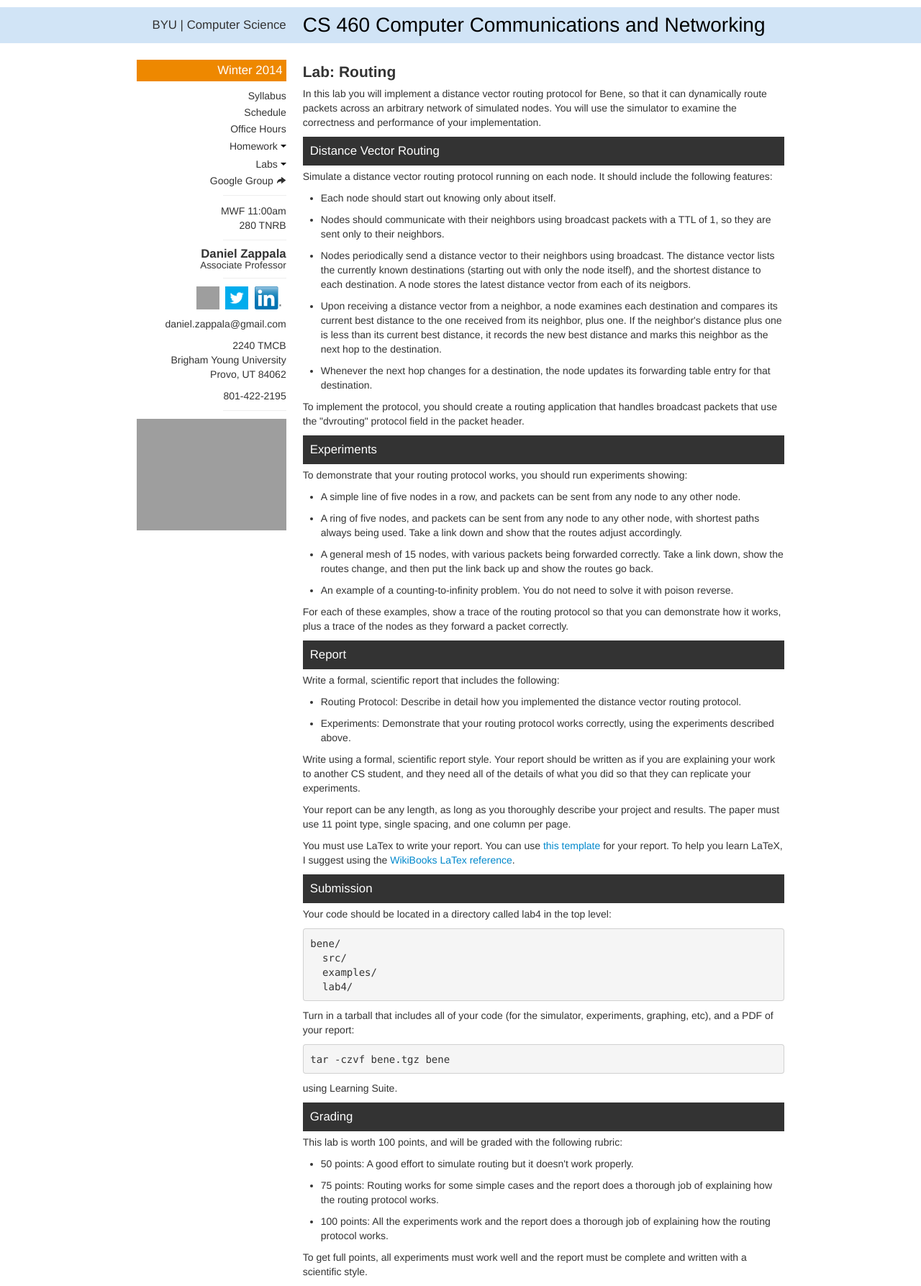
After one commit to zappala/cs460, a Flask app: page /winter-2014/labs/routing in a window 1280 px wide. The commit adds this page. Shown: the whole page at 72% size. Run offline with Flask 2, Linux system fonts and the light colour scheme; some libraries are stand-ins or nearby versions; grey boxes are pictures that could not be loaded.

Commit message:
Added routing lab.

```diff
--- /dev/null
+++ b/templates/winter-2014/labs/routing.html
@@ -0,0 +1,128 @@
+{% extends "winter-2014/sidebar.html" %}
+
+{% block page %}
+
+{% filter markdown %}
+
+# Lab: Routing
+
+In this lab you will implement a distance vector routing protocol for
+Bene, so that it can dynamically route packets across an arbitrary
+network of simulated nodes. You will use the simulator to examine the
+correctness and performance of your implementation.
+
+## Distance Vector Routing
+
+Simulate a distance vector routing protocol running on each node. It should
+include the following features:
+
+* Each node should start out knowing only about itself.
+
+* Nodes should communicate with their neighbors using broadcast packets
+  with a TTL of 1, so they are sent only to their neighbors.
+
+* Nodes periodically send a distance vector to their neighbors using
+  broadcast. The distance vector lists the currently known destinations
+  (starting out with only the node itself), and the shortest distance to
+  each destination. A node stores the latest distance vector from each
+  of its neigbors.
+
+* Upon receiving a distance vector from a neighbor, a node examines
+  each destination and compares its current best distance to the one
+  received from its neighbor, plus one. If the neighbor's distance
+  plus one is less than its current best distance, it records the new
+  best distance and marks this neighbor as the next hop to the
+  destination.
+
+* Whenever the next hop changes for a destination, the node updates its
+  forwarding table entry for that destination.
+
+To implement the protocol, you should create a routing application
+that handles broadcast packets that use the "dvrouting" protocol field
+in the packet header.
+
+## Experiments
+
+To demonstrate that your routing protocol works, you should run
+experiments showing:
+
+* A simple line of five nodes in a row, and packets can be sent from
+  any node to any other node.
+
+* A ring of five nodes, and packets can be sent from any node to any
+  other node, with shortest paths always being used. Take a link down
+  and show that the routes adjust accordingly.
+
+* A general mesh of 15 nodes, with various packets being forwarded
+  correctly. Take a link down, show the routes change, and then put
+  the link back up and show the routes go back.
+
+* An example of a counting-to-infinity problem. You do not need to
+  solve it with poison reverse.
+
+For each of these examples, show a trace of the routing protocol so
+that you can demonstrate how it works, plus a trace of the nodes as
+they forward a packet correctly.
+
+## Report
+
+Write a formal, scientific report that includes the following:
+
+* Routing Protocol: Describe in detail how you implemented the distance
+  vector routing protocol.
+
+* Experiments: Demonstrate that your routing protocol works correctly,
+  using the experiments described above.
+
+Write using a formal, scientific report style. Your report should be
+written as if you are explaining your work to another CS student, and
+they need all of the details of what you did so that they can
+replicate your experiments.
+
+Your report can be any length, as long as you thoroughly describe your
+project and results. The paper must use 11 point type, single spacing,
+and one column per page.
+
+You must use LaTex to write your report. You can use [this
+template](https://github.com/zappala/latex-report-template) for your
+report. To help you learn LaTeX, I suggest using the [WikiBooks LaTex
+reference](http://en.wikibooks.org/wiki/LaTeX).
+
+## Submission
+
+Your code should be located in a directory called lab4 in the top level:
+
+<pre>
+bene/
+  src/
+  examples/
+  lab4/
+</pre>
+
+Turn in a tarball that includes all of your code (for the simulator,
+experiments, graphing, etc), and a PDF of your report:
+
+<pre>
+tar -czvf bene.tgz bene
+</pre>
+
+using Learning Suite.
+
+## Grading
+
+This lab is worth 100 points, and will be graded with the following rubric:
+
+* 50 points: A good effort to simulate routing but it doesn't work properly.
+
+* 75 points: Routing works for some simple cases and the report does a
+  thorough job of explaining how the routing protocol works.
+
+* 100 points: All the experiments work and the report does a thorough
+  job of explaining how the routing protocol works.
+
+To get full points, all experiments must work well and the report must
+be complete and written with a scientific style.
+
+{% endfilter %}
+
+{% endblock %}
--- a/templates/winter-2014/sidebar.html
+++ b/templates/winter-2014/sidebar.html
@@ -36,6 +36,7 @@ Winter 2014
 	<li><a href={{url_for("show",directory="winter-2014/labs",page="network-simulation")}}>Network Simulation</a></li>
 	<li><a href={{url_for("show",directory="winter-2014/labs",page="reliable-transport")}}>Reliable Transport</a></li>
 	<li><a href={{url_for("show",directory="winter-2014/labs",page="congestion-control")}}>Congestion Control</a></li>
+	<li><a href={{url_for("show",directory="winter-2014/labs",page="routing")}}>Routing</a></li>
       </ul>
     </div>
   </li>
```
Also changed, not shown: requirements.txt (+13 -7 lines), views/winter2014.py (+5 -4 lines).
